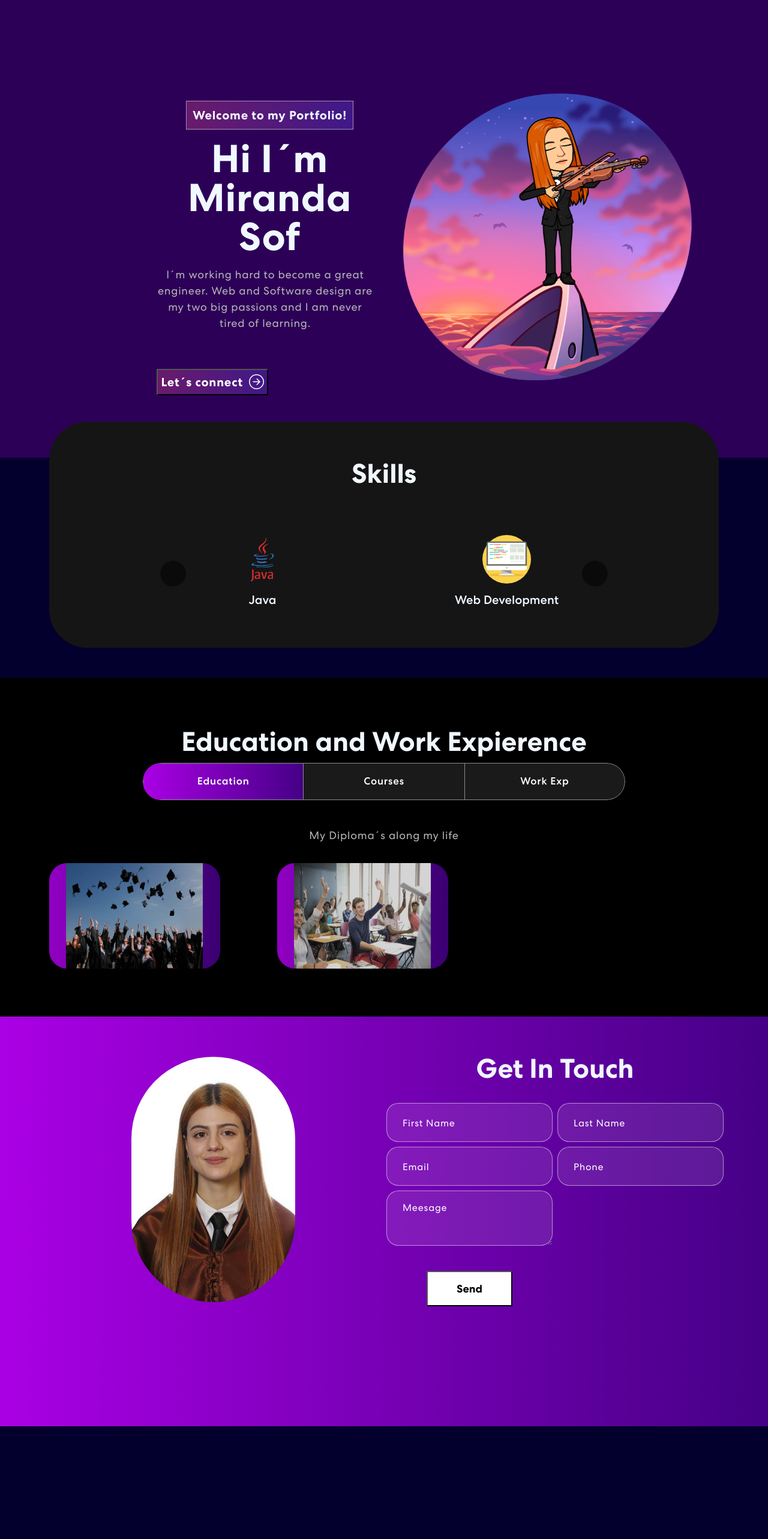
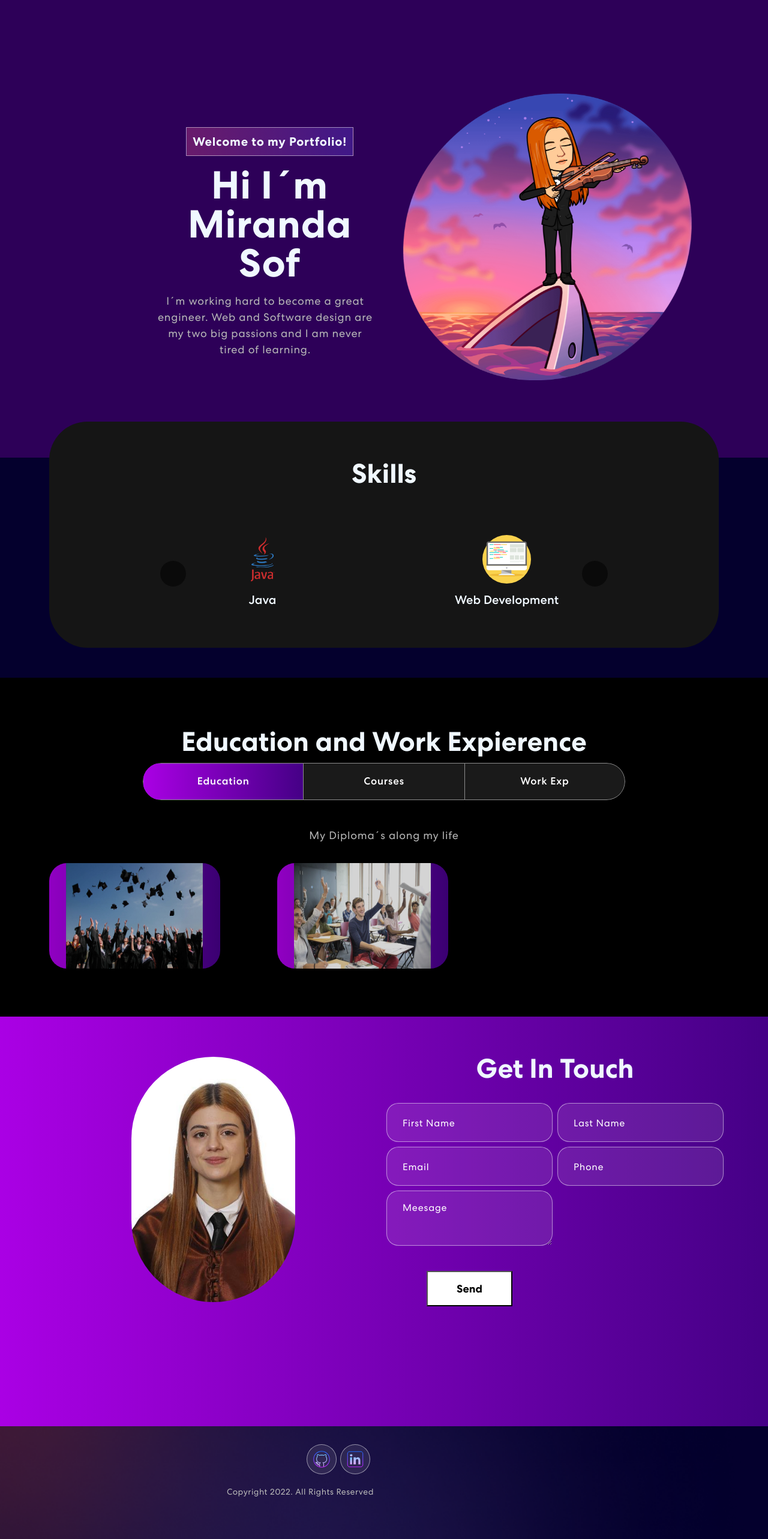
Before and after one commit to MirandaCarou/personal-portfolio-React, a React (Create React App) app: page / in a window 1280 px wide. Shown: the part 97-2663 px from the top of the page at 60% size. Before the commit the page ends 2475 px from the top, so only its background shows below. Built offline with nearby package versions, Linux system fonts and the light colour scheme.

Commit message:
Solo falta solucoinar correo

```diff
--- a/package.json
+++ b/package.json
@@ -6,6 +6,7 @@
     "@testing-library/jest-dom": "^5.16.5",
     "@testing-library/react": "^13.4.0",
     "@testing-library/user-event": "^13.5.0",
+    "animate.css": "^4.1.1",
     "bootstrap": "^5.2.3",
     "cors": "^2.8.5",
     "express": "^4.18.2",
--- a/src/App.css
+++ b/src/App.css
@@ -81,6 +81,7 @@ h1, h2, h3, h4, h5, h6{
   }
 }
 /************* NavBar CSS *******************/
+
 nav.navbar {  /*Put fixed the navbar and with a high z-index to see it always */
   padding: 18px 0;
   position: fixed;
@@ -114,6 +115,7 @@ nav.navbar .navbar-nav a.nav-link.navbar-link.active {
 span.navbar-text {
     display: flex;
     align-items: center;
+    color:#fff;
 }
 .social-icon {
     display: inline-block;
@@ -149,10 +151,12 @@ span.navbar-text {
 	z-index: 1;
 	transition: 0.3s ease-in-out;
 }
-
+.navbar-text .vvd{
+  color:#fff;
+}
 .navbar-text button {
   font-weight: 700;
-  color: #fff;
+  color: #fff !important;
   border: 1px solid #fff;
   padding: 18px 34px;
   font-size: 18px;
@@ -161,10 +165,15 @@ span.navbar-text {
 	background-color: transparent;
 	transition: 0.3s ease-in-out;
 }
-.navbar-text button span {
+.navbar-text button span{
+  color: #fff;
+}
+.navbar-text button .vvd {
   z-index: 1;
+  color: #fff;
 }
 .navbar-text button::before {
+  color:white;
   content: "";
   width: 0%;
   height: 100%;
@@ -175,8 +184,9 @@ span.navbar-text {
   z-index: -1;
   transition: 0.3s ease-in-out;
 }
-.navbar-text button:hover {
-  color: #121212;
+
+.navbar-text button:hover span {
+  color: #121212 !important;
 }
 .navbar-text button:hover::before {
 	content: "";
@@ -608,3 +618,22 @@ nav.navbar .navbar-toggler[aria-expanded="true"] .navbar-toggler-icon {
 .contact form button:hover::before {
   width: 100%;
 }
+/* Footer CSS */
+.footer {
+  padding: 30px 10px 50px 0;
+  background-image: url('./assets/img/color-sharp.png');
+  background-position: center center;
+  background-size: cover;
+  background-repeat: no-repeat;
+}
+.footer img {
+  width: 26%;
+  border-radius: 200px;
+}
+.footer p {
+  font-weight: 400;
+  font-size: 14px;
+  color: #B8B8B8;
+  letter-spacing: 0.5px;
+  margin-top: 20px;
+}
--- a/src/App.js
+++ b/src/App.js
@@ -5,6 +5,7 @@ import {Banner} from './components/Banner';
 import {Skills} from './components/Skills';
 import {Education} from './components/Education';
 import {Contact} from './components/Contact';
+import {Footer} from './components/Footer';
 import '../node_modules/bootstrap/dist/css/bootstrap.min.css';
 
 
@@ -16,6 +17,7 @@ function App() {
       <Skills/>
       <Education/>
       <Contact/>
+      <Footer/>
     </div>
   );
 }
--- a/src/components/Banner.js
+++ b/src/components/Banner.js
@@ -2,7 +2,10 @@ import React from "react"
 import { useState, useEffect } from "react"
 import { Col, Container, Row } from "react-bootstrap"
 import { ArrowRightCircle} from "react-bootstrap-icons"
-import headerPhoto from "../assets/img/sinking with violin(1).png"
+import headerPhoto from "../assets/img/sinking with violin(1).png";
+import "animate.css";
+import TrackVisibility from "react-on-screen";
+import {isVisible} from "@testing-library/user-event/dist/utils"
 
 export const Banner = () => {
     const [loopNum, setLoopNum] = useState(0);
@@ -44,12 +47,11 @@ export const Banner = () => {
             <Container>
                 <Row className="align-items-center">
                     <Col xs={12}  md={6} xl={5} >
-                        <span className="tagline">Welcome to my Portfolio!</span>
-                        <h1>{'Hi I´m Miranda '}<span className="wrap">{text}</span></h1>
-                        <p>
-                            I´m working hard to become a great engineer. Web and Software design are my two big passions and I am never tired of learning.
-                        </p>
-                        <button onClick={() => console.log('connect')}>Let´s connect <ArrowRightCircle size={25}/></button>
+                            <span className="tagline">Welcome to my Portfolio!</span>
+                            <h1>{'Hi I´m Miranda '}<span className="wrap">{text}</span></h1>
+                            <p>
+                                I´m working hard to become a great engineer. Web and Software design are my two big passions and I am never tired of learning.
+                            </p>
                     </Col>
                     <Col md={6} xl={5} >
                         <img src={headerPhoto} alt="header" />
--- a/src/components/Contact.js
+++ b/src/components/Contact.js
@@ -3,6 +3,7 @@ import { useState } from "react";
 import { Col, Container,Row} from "react-bootstrap";
 import TrackVisibility from 'react-visibility-sensor';
 import ContactImg from '../assets/img/ADyLJktFEf-mg0028.jpg'
+import "animate.css";
 
 export const Contact = () => {
     const formInitialDetails = {
@@ -26,7 +27,7 @@ export const Contact = () => {
     const handleSubmit = async (e) => {
         e.preventDefault();
         setButtomText('Sending...');
-        let response = await fetch("http://localhost:5000/contact",{
+        let response = await fetch("http://localhost:3000/contact",{
             method:"POST",
             header:{
                 "Content-Type": "Application/json;charset=utf-8",
@@ -65,7 +66,7 @@ export const Contact = () => {
                                     <input type="text" value={formDetails.firstName} placeholder="First Name" onChangeCapture={(e) => onFormUpdate('firstName', e.target.value)}/>
                                 </Col>
                                 <Col sm={6} className="px-1">
-                                    <input type="text" value={formDetails.lastName} placeholder="Last Name" onChangeCapture={(e) => onFormUpdate('lasttName', e.target.value)}/>
+                                    <input type="text" value={formDetails.lastName} placeholder="Last Name" onChangeCapture={(e) => onFormUpdate('lastName', e.target.value)}/>
                                 </Col>
                                 <Col sm={6} className="px-1">
                                     <input type="email" value={formDetails.email} placeholder="Email" onChangeCapture={(e) => onFormUpdate('email', e.target.value)}/>
--- a/src/components/Footer.js
+++ b/src/components/Footer.js
@@ -1,16 +1,14 @@
+import React from "react";
 import { Container, Row, Col } from "react-bootstrap";
-import { MailchimpForm } from "./MailchimpForm";
 import navIconGithub from '../assets/img/icons8-github.svg';
 import navIconLinkedLn from '../assets/img/icons8-linkedin1.svg';
+import ContactImg from '../assets/img/ADyLJktFEf-mg0028.jpg'
 
 export const Footer = () => {
   return (
     <footer className="footer">
       <Container>
         <Row className="align-items-center">
-          <Col size={12} sm={6}>
-            <img src={logo} alt="Logo" />
-          </Col>
           <Col size={12} sm={6} className="text-center text-sm-end">
             <div className="social-icon">
               <a href="https://github.com/MirandaCarou"><img src={navIconGithub} alt="Icon" /></a>
--- a/src/components/NavBar.js
+++ b/src/components/NavBar.js
@@ -35,15 +35,15 @@ export const NavBar = () => {
                         <Nav.Link href="#home" className={activeLink === 'home' ? 'active navbar-link' : 'navbar-link'} onClick={() => onUpdateActiveLink('home')} >Home</Nav.Link>
                         <Nav.Link href="#about" className={activeLink === 'about' ? 'active navbar-link' : 'navbar-link'} onClick={() => onUpdateActiveLink('about')}>About</Nav.Link>
                         <Nav.Link href="#skills" className={activeLink === 'skills' ? 'active navbar-link' : 'navbar-link'} onClick={() => onUpdateActiveLink('skills')}>Skills</Nav.Link>
-                        <Nav.Link href="#projects" className={activeLink === 'projects' ? 'active navbar-link' : 'navbar-link'} onClick={() => onUpdateActiveLink('projects')}>Projects</Nav.Link>
+                        <Nav.Link href="#project" className={activeLink === 'project' ? 'active navbar-link' : 'navbar-link'} onClick={() => onUpdateActiveLink('project')}>Education/Work</Nav.Link>
                     </Nav>
                     <span className="navbar-text">
                         <div className="social-icon">
                             <a href="https://github.com/MirandaCarou"><img src={navIconGithub} alt=""/></a>
                             <a href="https://www.linkedin.com/in/mcarou/?locale=en_US"><img src={navIconLinkedLn} alt=""/></a>
                         </div>
-                        <button className="vvd" onClick={() => console.log('connect')}>
-                            <span>Let´s Connect</span>
+                        <button className="vvd" >
+                        <Nav.Link href="#connect" className={activeLink === 'connect' ? 'active navbar-link' : 'navbar-link'} onClick={() => onUpdateActiveLink('contact')}><span>Let´s Connect</span></Nav.Link>
                         </button>
                     </span>
                 </Navbar.Collapse>
```
Also changed, not shown: 1 other file (tests, documents, lock files or other folders).
